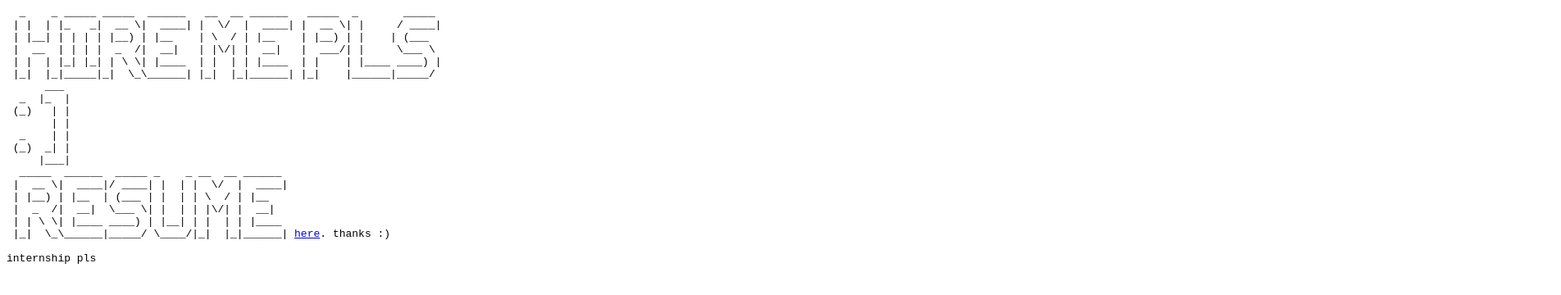
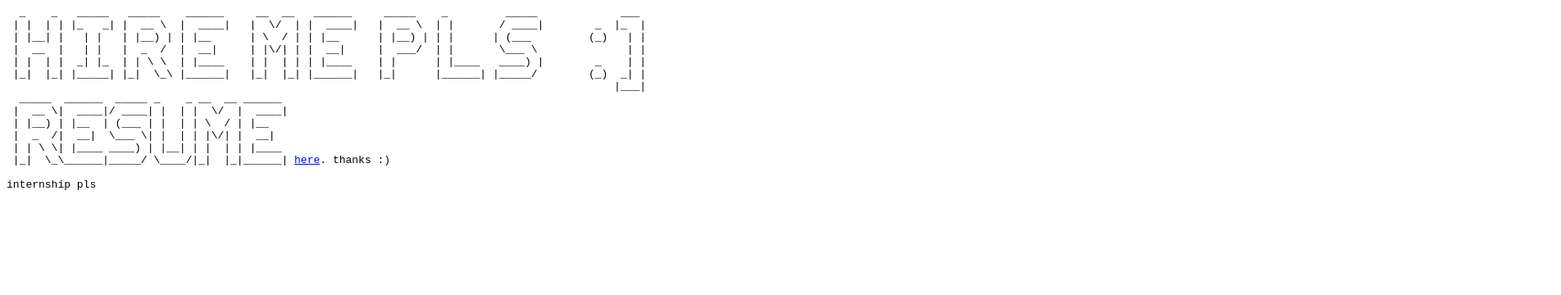
Before and after one commit to maxgao18/maxgao18.github.io, a plain HTML site: page index.html in a window 1280 px wide. Shown: the whole page at 82% size, 1904 px wide, since content can reach past the window. Drawn offline with Linux system fonts and the light colour scheme.

Commit message:
Update index.html

```diff
--- a/index.html
+++ b/index.html
@@ -1,17 +1,11 @@
 <pre>
-  _    _ _____ _____  ______   __  __ ______   _____  _       _____
- | |  | |_   _|  __ \|  ____| |  \/  |  ____| |  __ \| |     / ____|
- | |__| | | | | |__) | |__    | \  / | |__    | |__) | |    | (___
- |  __  | | | |  _  /|  __|   | |\/| |  __|   |  ___/| |     \___ \
- | |  | |_| |_| | \ \| |____  | |  | | |____  | |    | |____ ____) |
- |_|  |_|_____|_|  \_\______| |_|  |_|______| |_|    |______|_____/
-      ___
-  _  |_  |
- (_)   | |
-       | |
-  _    | |
- (_)  _| |
-     |___|
+  _    _   _____   _____    ______     __  __   ______     _____    _         _____             ___
+ | |  | | |_   _| |  __ \  |  ____|   |  \/  | |  ____|   |  __ \  | |       / ____|        _  |_  |
+ | |__| |   | |   | |__) | | |__      | \  / | | |__      | |__) | | |      | (___         (_)   | |
+ |  __  |   | |   |  _  /  |  __|     | |\/| | |  __|     |  ___/  | |       \___ \              | |
+ | |  | |  _| |_  | | \ \  | |____    | |  | | | |____    | |      | |____   ____) |        _    | |
+ |_|  |_| |_____| |_|  \_\ |______|   |_|  |_| |______|   |_|      |______| |_____/        (_)  _| |
+                                                                                               |___|
   _____  ______  _____ _    _ __  __ ______
  |  __ \|  ____|/ ____| |  | |  \/  |  ____|
  | |__) | |__  | (___ | |  | | \  / | |__
```
